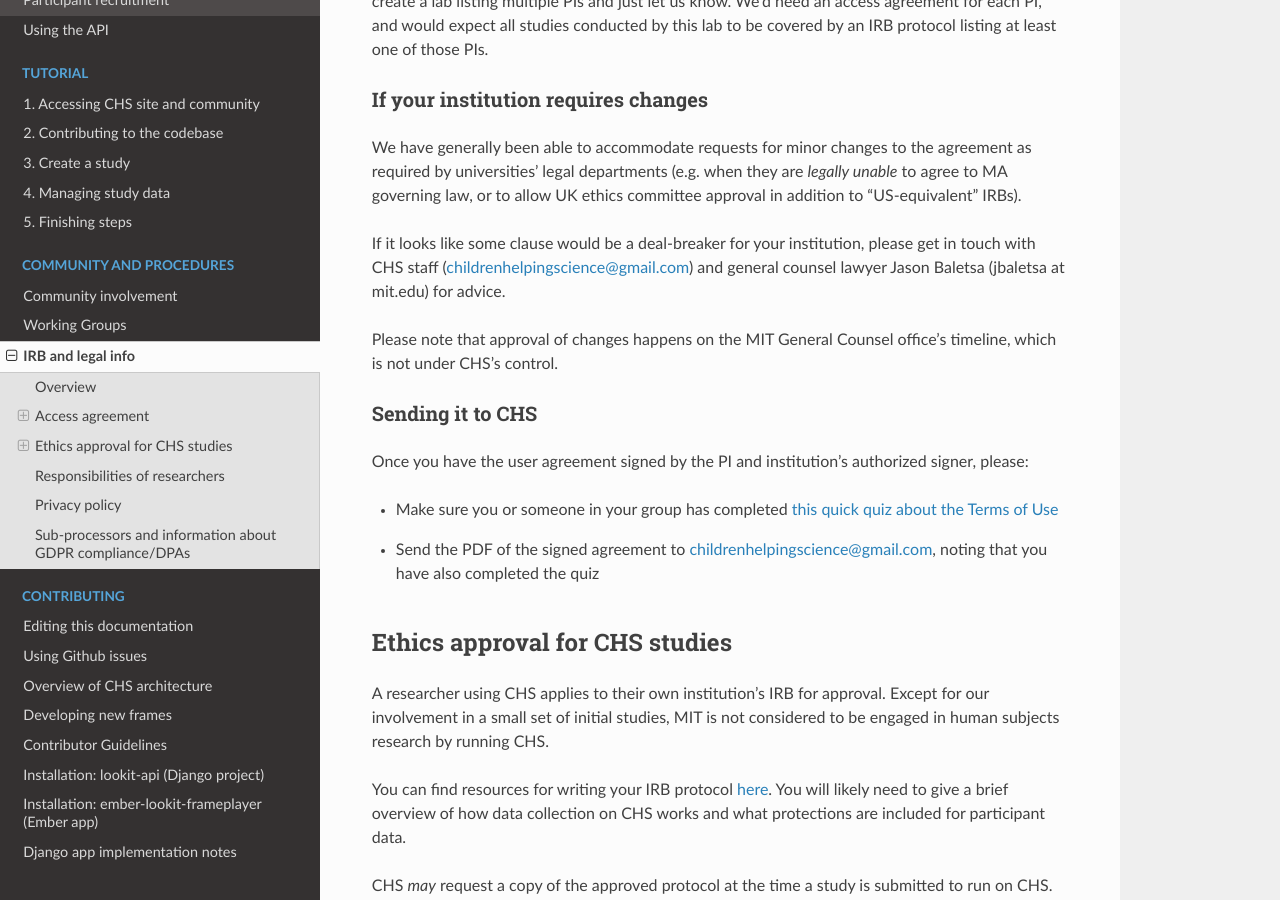
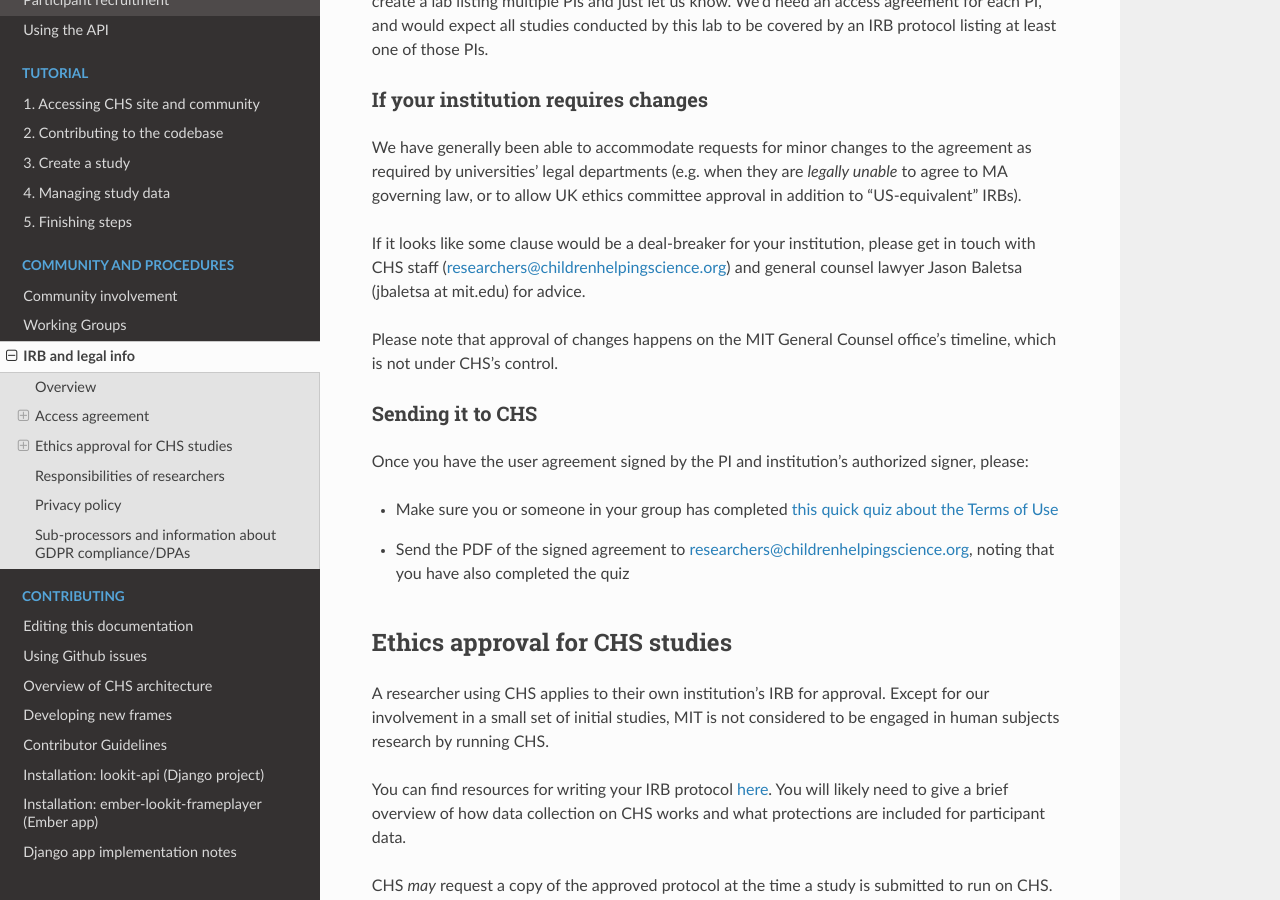
Before and after one commit to lookit/lookit-docs, a Sphinx documentation site: the page built from docs/source/community-irb-and-legal-information.rst, in a window 1280 px wide and 900 px high, scrolled down 1960 px. Built offline with Sphinx 7.4.7 and the Read the Docs theme 3.1.0, drawn with Linux system fonts in a browser that asks for light colours; some of the changed text lies outside the part shown.

Commit message:
update researcher-facing email contact from gmail to researchers at chs .org

```diff
--- a/docs/source/community-irb-and-legal-information.rst
+++ b/docs/source/community-irb-and-legal-information.rst
@@ -49,7 +49,7 @@ If you are planning a CHS study, getting the access agreement signed
 should be your first step because it takes a highly variable amount of
 time (record so far is under two weeks, but it can take a few months). The access agreement doesn't require any customization on your part - you just need to send it off to someone at your institution who’s authorized to sign on behalf of the institution.
 
-First, check whether your institution already has an access agreement set up. You can  check the list `here <https://childrenhelpingscience.com/scientists/>`__ or email childrenhelpingscience@gmail.com. If so, you'll be able to just add yourself (newer form of agreement) or get in touch with the person who signed off previously (older form of agreement). If there were any modifications to the standard agreement made for your institution, you'll be able to just use the modified form instead of having to re-negotiate the same changes.
+First, check whether your institution already has an access agreement set up. You can check the list `here <https://childrenhelpingscience.com/scientists/>`__ or email researchers@childrenhelpingscience.org. If so, you'll be able to just add yourself (newer form of agreement) or get in touch with the person who signed off previously (older form of agreement). If there were any modifications to the standard agreement made for your institution, you'll be able to just use the modified form instead of having to re-negotiate the same changes.
 
 If there isn't an existing agreement, you'll need to figure out which office to send it to for approval. Unfortunately the appropriate office varies by institution. If you’ve previously set up to use Databrary, try contacting the office that signed off on that. As examples, the following offices have approved the access agreement: Contracts, VP Finance, Partnerships, University/Industry Liason, Department head, Provost, Sponsored programs.
 
@@ -76,7 +76,7 @@ unable* to agree to MA governing law, or to allow UK ethics committee approval i
 to "US-equivalent" IRBs).
 
 If it looks like some clause would be a deal-breaker for your
-institution, please get in touch with CHS staff (childrenhelpingscience@gmail.com) and general
+institution, please get in touch with CHS staff (researchers@childrenhelpingscience.org) and general
 counsel lawyer Jason Baletsa (jbaletsa at mit.edu) for advice.
 
 Please note that approval of changes happens on the MIT General Counsel office's
@@ -89,7 +89,7 @@ Once you have the user agreement signed by the PI and institution’s
 authorized signer, please:
 
 - Make sure you or someone in your group has completed `this quick quiz about the Terms of Use <https://forms.gle/Eom9bTERGcc2EcY86>`__
-- Send the PDF of the signed agreement to childrenhelpingscience@gmail.com, noting that you have also completed the quiz
+- Send the PDF of the signed agreement to researchers@childrenhelpingscience.org, noting that you have also completed the quiz
 
 .. _irb:
 
--- a/docs/source/other-learning-materials.rst
+++ b/docs/source/other-learning-materials.rst
@@ -67,7 +67,7 @@ Below is a list of more information and resources about CHS. Some of these links
 
 .. admonition:: Please help us add to this list!
 
-   If you've given a presentation about using CHS or prepared training materials for your lab, please share them here! You can add them to this page directly via a :ref:`Github pull request<First PR>`, or contact us on Slack or email (childrenhelpingscience@gmail.com).
+   If you've given a presentation about using CHS or prepared training materials for your lab, please share them here! You can add them to this page directly via a :ref:`Github pull request<First PR>`, or contact us on Slack or email (researchers@childrenhelpingscience.org).
 
 ---------------------------------
 Online experiments
--- a/docs/source/researchers-start-here.rst
+++ b/docs/source/researchers-start-here.rst
@@ -51,9 +51,9 @@ An institutional agreement is required to use our online testing platform. Over
 
 a)	Check whether your institution is listed `here <https://airtable.com/appXsllHhmFxyka0l/shr6sWFywRTSyit8k>`__.
 
-b) Send an email to the CHS team (childrenhelpingscience@gmail.com) to be added to an existing agreement.
+b) Send an email to the CHS team (researchers@childrenhelpingscience.org) to be added to an existing agreement.
 
-If your institution is not listed, the form you need is `here <https://github.com/lookit/research-resources/blob/master/Legal/Lookit%20Institutional%20Agreement.pdf>`__, and feel free to email CHS staff (childrenhelpingscience@gmail.com) for help.
+If your institution is not listed, the form you need is `here <https://github.com/lookit/research-resources/blob/master/Legal/Lookit%20Institutional%20Agreement.pdf>`__, and feel free to email CHS staff (researchers@childrenhelpingscience.org) for help.
 
 2. Create a new researcher account (~1 minute)
 ^^^^^^^^^^^^^^^^^^^^^^^^^^^^^^^^^^^^^^^^^^^^^^^
```
